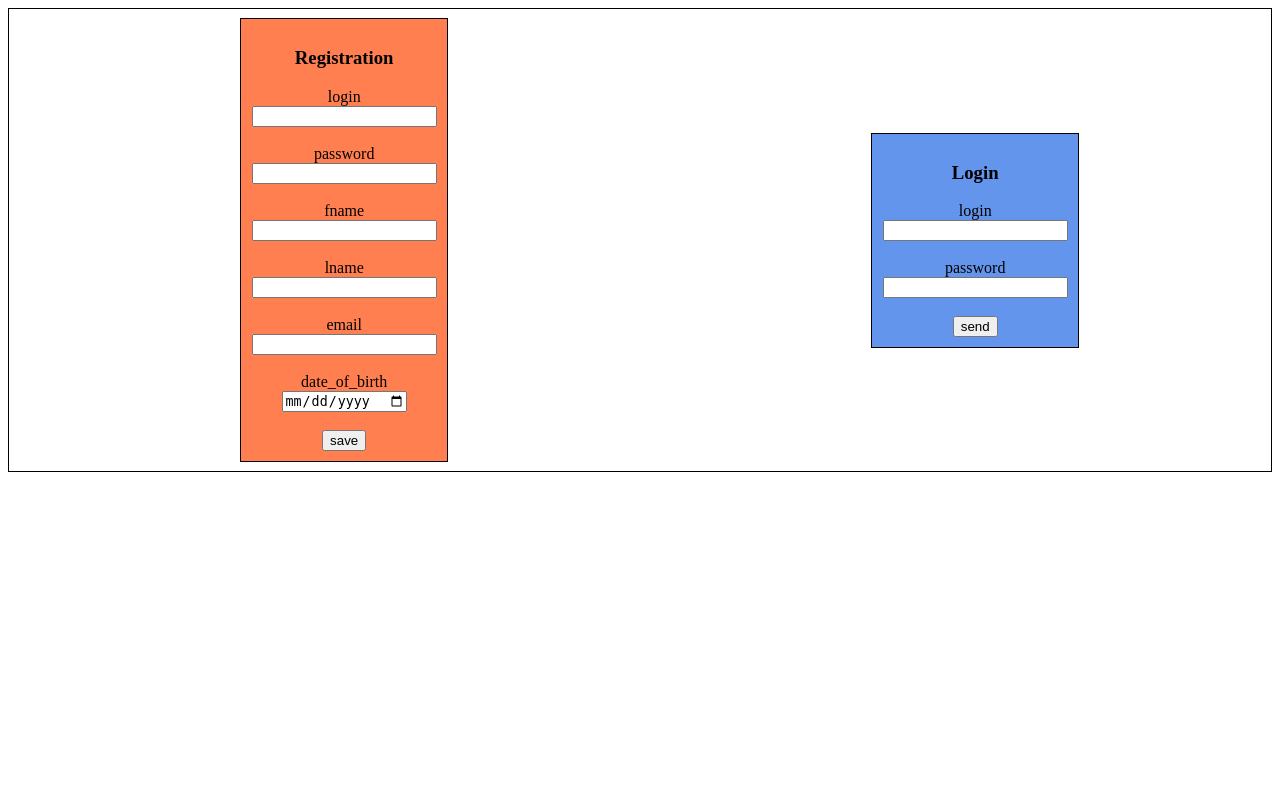
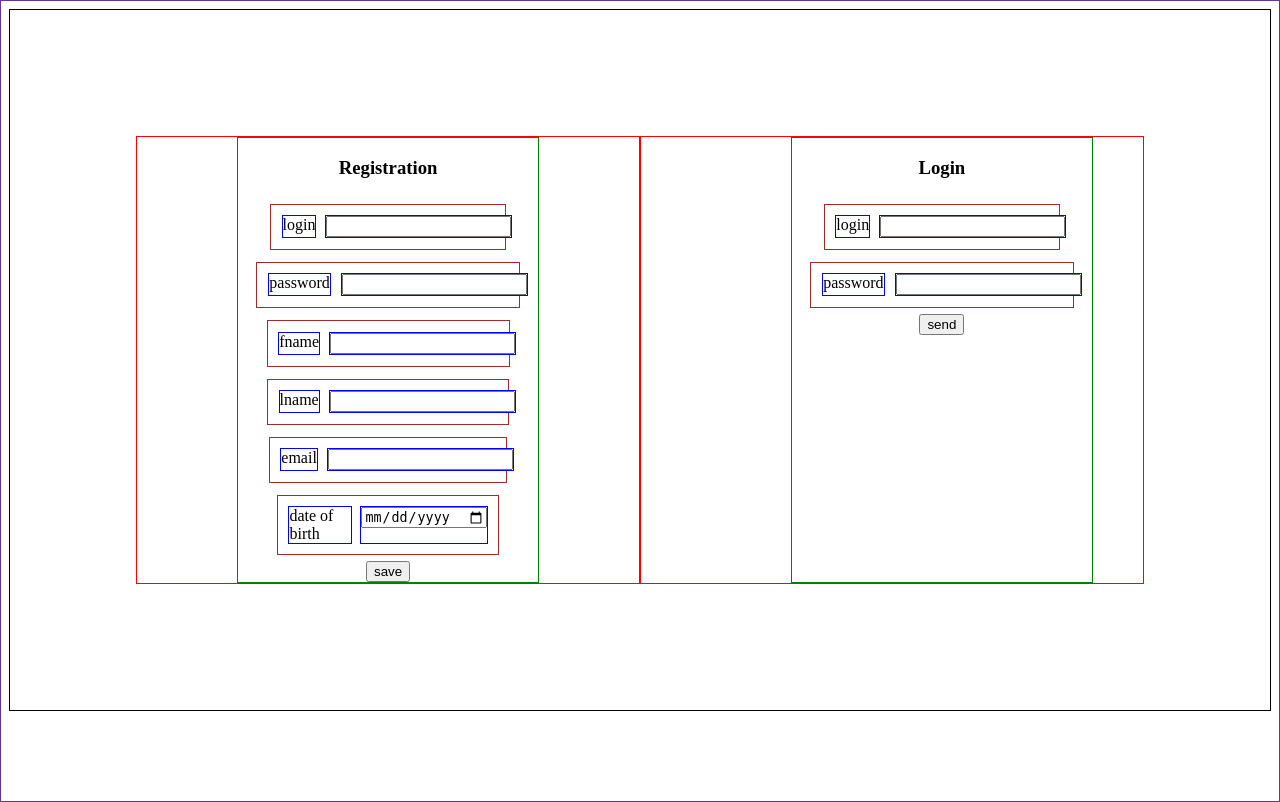
Before and after one commit to smapl/financial_assistant, a Flask app: page /identification in a window 1280 px wide. Before the commit the page ends 472 px from the top, so only its background shows below. Run offline with Flask 2, Linux system fonts and the light colour scheme.

Commit message:
update html

```diff
--- a/src/financial_assistant/static/styles/index.css
+++ b/src/financial_assistant/static/styles/index.css
@@ -1,34 +1,41 @@
 html {
   margin: 0;
+  height: 100%;
+  border: 1px solid rebeccapurple;
 }
 
 section {
-  position: relative;
-  overflow: hidden;
+  padding: 10%;
   display: flex;
+  border: 1px solid black;
   justify-content: space-around;
-  border: 1px solid black;
-  align-items: center;
 }
 
 .block {
   display: flex;
-  flex-direction: column;
-  align-items: center;
-  margin: 5%;
-  padding: 5%;
-  width: 100%;
-  height: 100%;
-  border: 1px solid black;
+  /* align-items: stretch; */
+  justify-content: space-around;
+  border: 1px solid red;
+  width: 70%;
 }
 
-#registration {
-  background-color: coral;
+.inside {
+  width: 300px;
+  display: flex;
+  flex-direction: column;
+  justify-content: left;
+  align-items: center;
+  border: 1px solid green;
 }
-#login {
-  background-color: cornflowerblue;
+.inside_item {
+  margin: 2%;
+  padding: 2%;
+  display: flex;
+  flex-direction: row;
+  justify-content: flex-start;
+  border: 1px solid brown;
 }
-
-.block {
-  flex: 1 100 px;
+.lft {
+  margin: 2%;
+  border: 1px solid blue;
 }
--- a/src/financial_assistant/templates/index.html
+++ b/src/financial_assistant/templates/index.html
@@ -10,42 +10,71 @@
 
   <body>
     <section id="container">
+      <div class="block" id="registration">
         <form method="POST" action="#">
-        <div class="block" id="registration">
+        <div class="inside">
           <h3>Registration</h3>
-          login
-          <input autocomplete="off" type="text" class="login" /><br />
-          password
-          <input
+          <div class="inside_item">
+            <div class="lft">login</div>
+            <div class="lft"><input autocomplete="off" type="text" class="login" /><br /></div>
+          </div>
+          <div class="inside_item">
+            <div class="lft">password</div>
+            <div class="lft"><input
               autocomplete="off"
               pattern="[A-Za-z0-9]{4,}"
               type="text"
               class="password"
-          /><br />
-          fname
-          <input autocomplete="off" type="text" class="fname" /><br />
-          lname
-          <input autocomplete="off" type="text" class="lname" /><br />
-          email <input type="email" class="email" /><br />
-          date_of_birth
-          <input type="date" name="date_of_birth" class="date_of_birth" /><br />
-
+            />
+            <br /></div>
+          </div>
+          <div class="inside_item">
+            <div class="lft">fname</div>
+            <div class="lft"><input autocomplete="off" type="text" class="fname" /><br /></div>
+          </div>
+          <div class="inside_item">
+            <div class="lft">lname</div>
+            <div class="lft"><input autocomplete="off" type="text" class="lname" /><br /></div>
+          </div>
+          <div class="inside_item">
+            <div class="lft">email</div>
+            <div class="lft"><input type="email" class="email" /><br /></div>
+          </div>
+          <div class="inside_item">
+            <div class="lft">date of birth</div>
+            <div class="lft"><input
+              type="date"
+              name="date_of_birth"
+              class="date_of_birth"
+            /><br /></div>
+          </div>
           <button onclick="registrtion()">save</button>
         </div>
         </form>
+      </div>
 
-      <form action="" method="GET">
+
+
       <div class="block" id="login">
+        <form action="" method="GET"></form>
+        <div class="inside">
           <h3>Login</h3>
-          login<input type="text" class="check_login" /> <br />
-          password<input
+          <div class="inside_item">
+            <div class="lft">login</div><div class="lft"><input type="text" class="check_login" /> <br /></div>
+          </div>
+          <div class="inside_item">
+            <div class="lft">password</div>
+            <div class="lft"><input
               type="password"
               class="check_password"
               autocomplete="on"
-          /><br />
+            /><br /></div>
+          </div>
           <button onclick="login()">send</button>
         </div>
         </form>
+      </div>
+
       <script src="/static/scripts/index.js"></script>
     </section>
   </body>
```
Also changed, not shown: 1 other file. Lines whose indentation alone changed are shown as unchanged.
